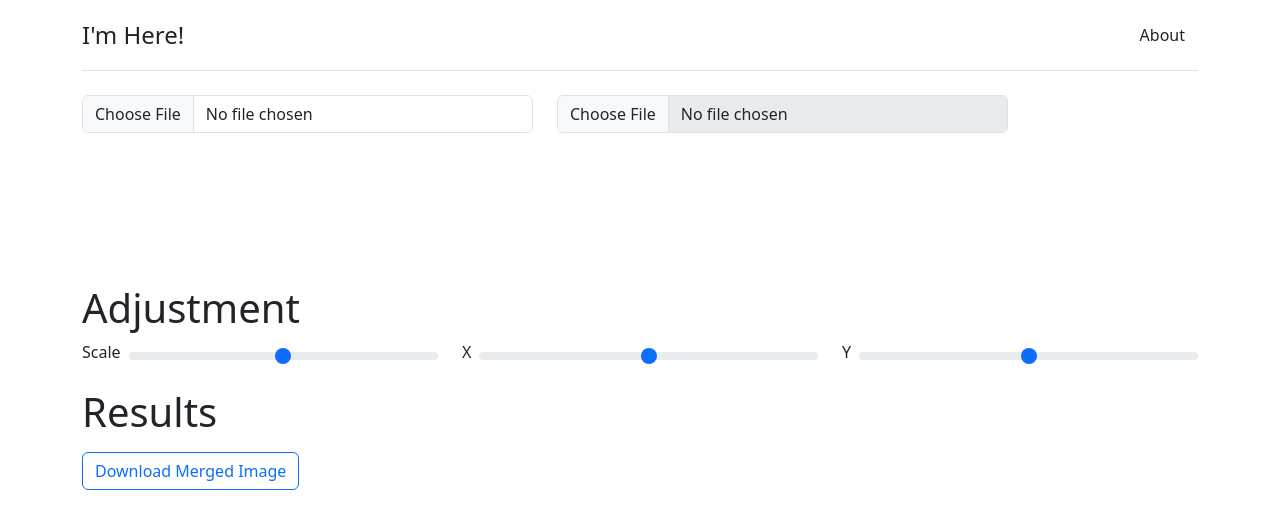
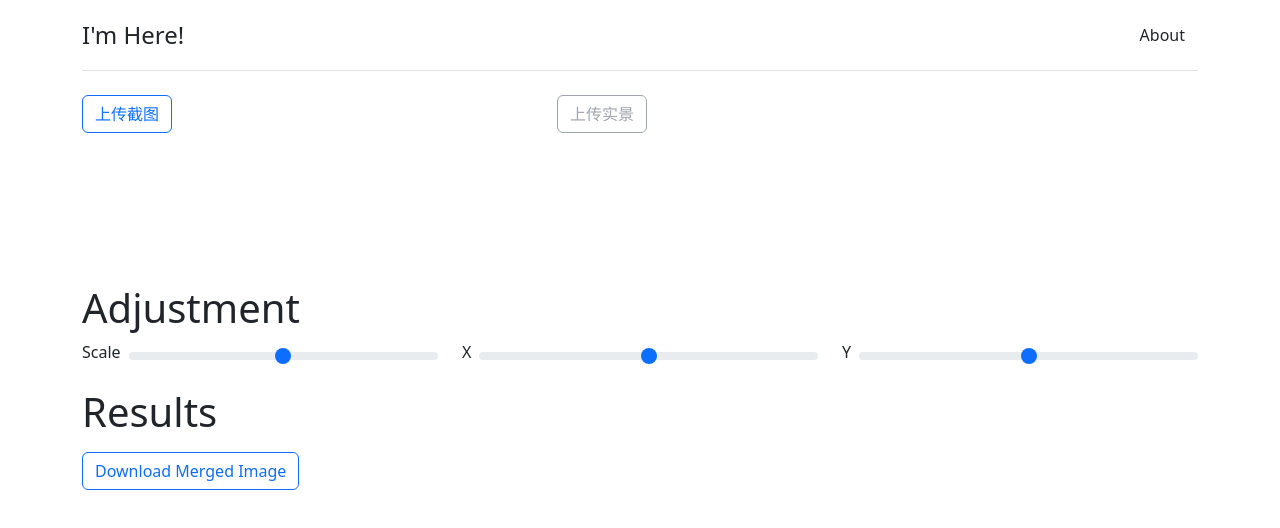
Before and after one commit to anitabi/IMHere, a React (Create React App) app: page / in a window 1280 px wide. Shown: the top 528 px of the page. Built offline with nearby package versions, Linux system fonts and the light colour scheme; a web font is replaced by a local one.

Commit message:
update upload buttons

```diff
--- a/src/App.js
+++ b/src/App.js
@@ -76,7 +76,7 @@ function App() {
       document.fonts.add(loadedFont);
       console.log('Font loaded');
     }).catch(error => console.log('Font loading error:', error));
-  }, []); // 空依赖数组表示这个effect仅在组件挂载时运行一次
+  }, []);
 
 
   useEffect(() => {
@@ -127,10 +127,8 @@ function App() {
         // set merged image url
         setMergedImageURL(canvas.toDataURL('image/png'));
       };
-      // 设置secondImg.src在firstImg.onload内部，但要在secondImg.onload之后
       secondImg.src = URL.createObjectURL(secondImage);
     };
-    // 确保firstImg.onload定义完成后设置firstImg的src
     firstImg.src = URL.createObjectURL(firstImage);
   }, [p2Para, firstImage, secondImage]);
 
@@ -149,12 +147,36 @@ function App() {
         <div>
           <div className="row mb-3">
             <div className="col-md-5">
-              <input class="form-control" type="file" onChange={handleFirstImageChange} />
+              <button
+                className={`btn ${!secondImage ? 'btn-outline-primary' : 'btn-outline-secondary disabled'}`}
+                onClick={() => document.getElementById('fileInput').click()}
+                disabled={secondImage}>
+                上传截图
+              </button>
+              <input
+                type="file"
+                id="fileInput"
+                style={{ display: 'none' }}
+                onChange={handleFirstImageChange}
+              />
+            </div>
 
+            <div className="col-md-5">
+              <button
+                className={`btn ${firstImage ? 'btn-outline-primary' : 'btn-outline-secondary disabled'}`}
+                onClick={() => firstImage && document.getElementById('secondFileInput').click()}
+                disabled={!firstImage}>
+                上传实景
+              </button>
+              <input
+                type="file"
+                id="secondFileInput"
+                style={{ display: 'none' }}
+                onChange={handleSecondImageChange}
+                disabled={!firstImage}
+              />
             </div>
-            <div className="col-md-5">
-              <input class="form-control" type="file" onChange={handleSecondImageChange} disabled={!firstImage} />
-            </div>
+
 
           </div>
           <div className="row">
```
